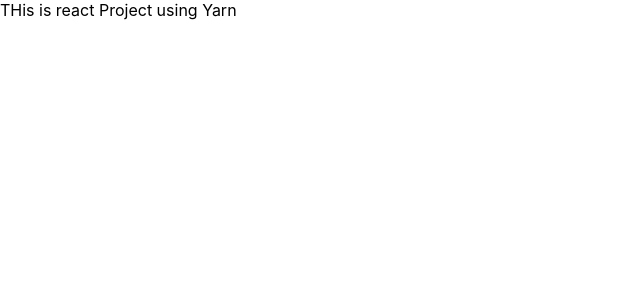
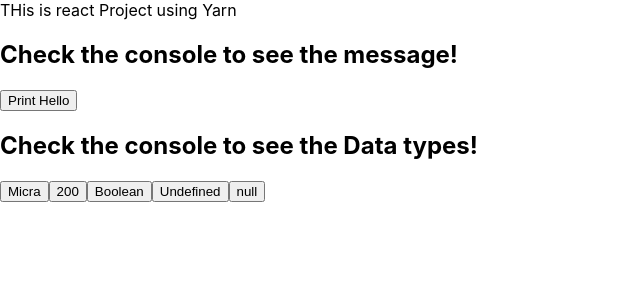
Before and after one commit to pruthasavani44/React-training, a React (Create React App) app in the folder react-yarn/: page / in a window 1280 px wide. Shown: the top 300 px of the page, without its empty margins (0-640 px from the left). Built offline with nearby package versions, Linux system fonts and the light colour scheme.

Commit message:
Task:1 Intro To Javascript
Check Data Types

```diff
--- a/react-yarn/src/App.js
+++ b/react-yarn/src/App.js
@@ -1,9 +1,13 @@
 import './App.css';
+import Intro_javascript from './Intro_javascript';
 
 function App() {
   return (
     <>
       THis is react Project using Yarn
+
+      <Intro_javascript />
+
     </>
   );
 }
--- /dev/null
+++ b/react-yarn/src/Intro_javascript.jsx
@@ -0,0 +1,48 @@
+import React from "react";
+
+export default function Intro_javascript() {
+  const print = () => {
+    console.log("hello ");
+  };
+
+  const string = () => {
+    var name = "String";
+    console.log(`Micra Data Type is ${typeof name}`);
+  };
+
+  const number = () => {
+    let num = 200;
+    console.log(`200 Data Type is ${typeof num}`);
+  };
+
+  const boolean = () => {
+    let booleans = true;
+    console.log(`True Data Type Is ${typeof booleans}`);
+  };
+  const value = () => {
+    let value;
+    // let value = undefined;
+    console.log(`True Data Type Is ${typeof value}`);
+  };
+
+  const val = () => {
+    let value = null;
+    console.log(`True Data Type Is ${typeof value}`);
+  };
+
+  return (
+    <>
+      <h2>Check the console to see the message!</h2>
+
+      <button onClick={print}>Print Hello</button>
+
+      <h2>Check the console to see the Data types!</h2>
+
+      <button onClick={string}>Micra</button>
+      <button onClick={number}>200</button>
+      <button onClick={boolean}>Boolean</button>
+      <button onClick={value}>Undefined</button>
+      <button onClick={val}>null</button>
+    </>
+  );
+}
```
